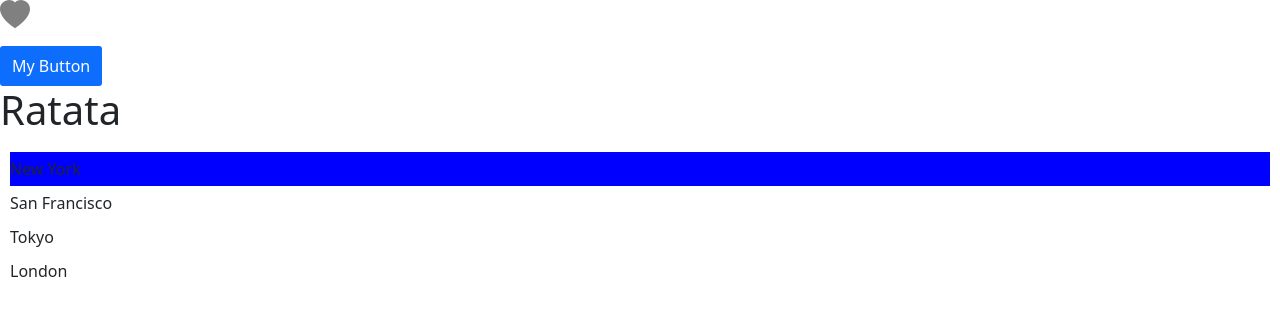
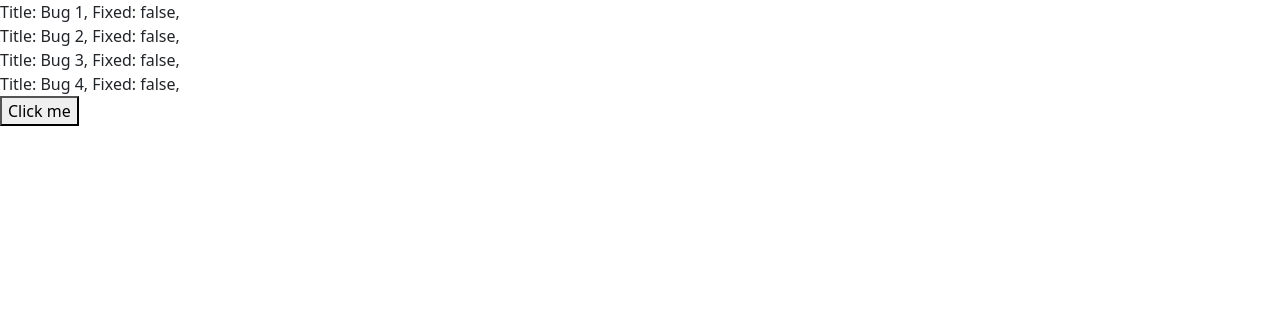
Before and after one commit to dsubiros/react-app-2024, a React (Vite) app: page / in a window 1280 px wide. Shown: the top 316 px of the page. Built offline with nearby package versions, Linux system fonts and the light colour scheme.

Commit message:
Working on updating state with objects

```diff
--- a/package.json
+++ b/package.json
@@ -10,6 +10,7 @@
   },
   "dependencies": {
     "bootstrap": "^5.2.3",
+    "immer": "^9.0.9",
     "react": "^18.2.0",
     "react-dom": "^18.2.0",
     "react-icons": "^4.7.1",
--- a/src/App.tsx
+++ b/src/App.tsx
@@ -2,11 +2,12 @@ import { useState } from "react";
 import Alert from "./components/Alert";
 import Button from "./components/Button";
 import ListGroup from "./components/ListGroup";
-import './App.css';
+import "./App.css";
 
-import {BsCalendarFill} from 'react-icons/bs';
+import { BsCalendarFill } from "react-icons/bs";
 import Like from "./components/Like/Like";
-
+import Message2 from "./Message2";
+import Message from "./Message";
 
 function App() {
   const [message, setMessage] = useState("");
@@ -18,10 +19,20 @@ function App() {
     console.log(`Selected item is now ${item}`);
 
   return (
+    <div>
+      <Message2 />
+      <Message2 />
+      <Message2 />
+    </div>
+  );
+
+  return (
     <>
       {message && <Alert onClose={() => setMessage("")}>{message}</Alert>}
 
-      <p><Like onClick={() => console.log('Clicked!!')}/></p>
+      <p>
+        <Like onClick={() => console.log("Clicked!!")} />
+      </p>
 
       <Button
         color="primary"
@@ -31,7 +42,6 @@ function App() {
           setCount(count + 1);
         }}
       >
-
         My Button
         {/* <BsCalendarFill color="red" size={40}/> */}
       </Button>
--- /dev/null
+++ b/src/App2.tsx
@@ -0,0 +1,17 @@
+import React, { useState } from "react";
+
+const App2 = () => {
+  const [drink, setDrink] = useState({
+    name: "Americano",
+    price: 4,
+  });
+
+  const handleClick = () => {
+    setDrink({...drink, price: 6});
+  }
+
+  return <div>{drink.price}
+  <button onClick={handleClick}>Click me</button></div>;
+};
+
+export default App2;
--- /dev/null
+++ b/src/App3.tsx
@@ -0,0 +1,25 @@
+import React, { useState } from "react";
+
+const App3 = () => {
+  const [customer, setCustomer] = useState({
+    name: "Ralph",
+    address: {
+      city: 'Lehigh Acres',
+      zipCode: 33971
+    }
+  });
+
+  const handleClick = () => {
+
+    // const updated = Object.assign({}, {...customer});
+    // updated.address.zipCode = 33936;
+    // setCustomer(updated);
+
+    setCustomer({...customer, address: {...customer.address, zipCode: 33905}});
+  }
+
+  return <div>{customer.address.zipCode}
+  <button onClick={handleClick}>Click me</button></div>;
+};
+
+export default App3;
--- /dev/null
+++ b/src/App4.tsx
@@ -0,0 +1,21 @@
+import React, { useState } from "react";
+
+const App4 = () => {
+  const [tags, setTags] = useState(['happy', 'cheerful']);
+
+  const handleClick = () => {
+    // Add
+    // setTags([...tags, 'joyful']);
+
+    // Remove
+    // setTags([...tags].filter(tag => tag !== 'cheerful'));
+
+    // Update
+    setTags([...tags].map(tag => tag === 'cheerful' ? 'cheerful2' : tag));
+  }
+
+  return <div>{tags.join(' ')}
+  <button onClick={handleClick}>Click me</button></div>;
+};
+
+export default App4;
--- /dev/null
+++ b/src/App5.tsx
@@ -0,0 +1,43 @@
+import React, { useState } from "react";
+
+const App5 = () => {
+  const [bugs, setBugs] = useState([
+    { id: 1, title: "Bug 1", fixed: false },
+    { id: 2, title: "Bug 2", fixed: false },
+    { id: 3, title: "Bug 3", fixed: false },
+    { id: 4, title: "Bug 4", fixed: false },
+  ]);
+
+  const handleClick = () => {
+    // Update 1
+    // const idx = bugs.findIndex((b) => b.id === 3);
+    // const temp = bugs[idx];
+    // const newBug = {...temp, fixed: true};
+    // setBugs([...bugs.map(bug => bug.id === newBug.id ? newBug : bug)]);
+
+    // Update 2
+    setBugs([...bugs.map(bug => bug.id === 4 ? {...bug, fixed: true} : bug)]);
+
+    // Remove
+    // setBugs([...bugs].filter(tag => tag !== 'cheerful'));
+
+    // Update
+    // setBugs([...bugs].map(tag => tag === 'cheerful' ? 'cheerful2' : tag));
+  };
+
+  return (
+    <div>
+      <div>
+        {bugs.map((b) => (
+          <div key={b.id}>
+            <span>Title: {b.title}, Fixed: {b.fixed ? 'true' : 'false'}</span>,
+          </div>
+        ))}
+      </div>
+
+      <button onClick={handleClick}>Click me</button>
+    </div>
+  );
+};
+
+export default App5;
--- /dev/null
+++ b/src/Message2.tsx
@@ -0,0 +1,12 @@
+import React from "react";
+
+
+const Message2 = () => {
+let count = 0;
+
+  count++;
+
+  return <div>Message2 {count}</div>;
+};
+
+export default Message2;
--- a/src/main.tsx
+++ b/src/main.tsx
@@ -2,9 +2,14 @@ import React from 'react'
 import ReactDOM from 'react-dom/client'
 import App from './App'
 import 'bootstrap/dist/css/bootstrap.css';
+import App2 from './App2';
+import App3 from './App3';
+import App4 from './App4';
+import App5 from './App5';
 
 ReactDOM.createRoot(document.getElementById('root') as HTMLElement).render(
   <React.StrictMode>
-    <App />
+    {/* <App /> */}
+    <App5/>
   </React.StrictMode>,
 )
```
Also changed, not shown: src/components/ListGroup/ListGroup.tsx (+4 -4 lines), 1 other file (tests, documents, lock files or other folders).
